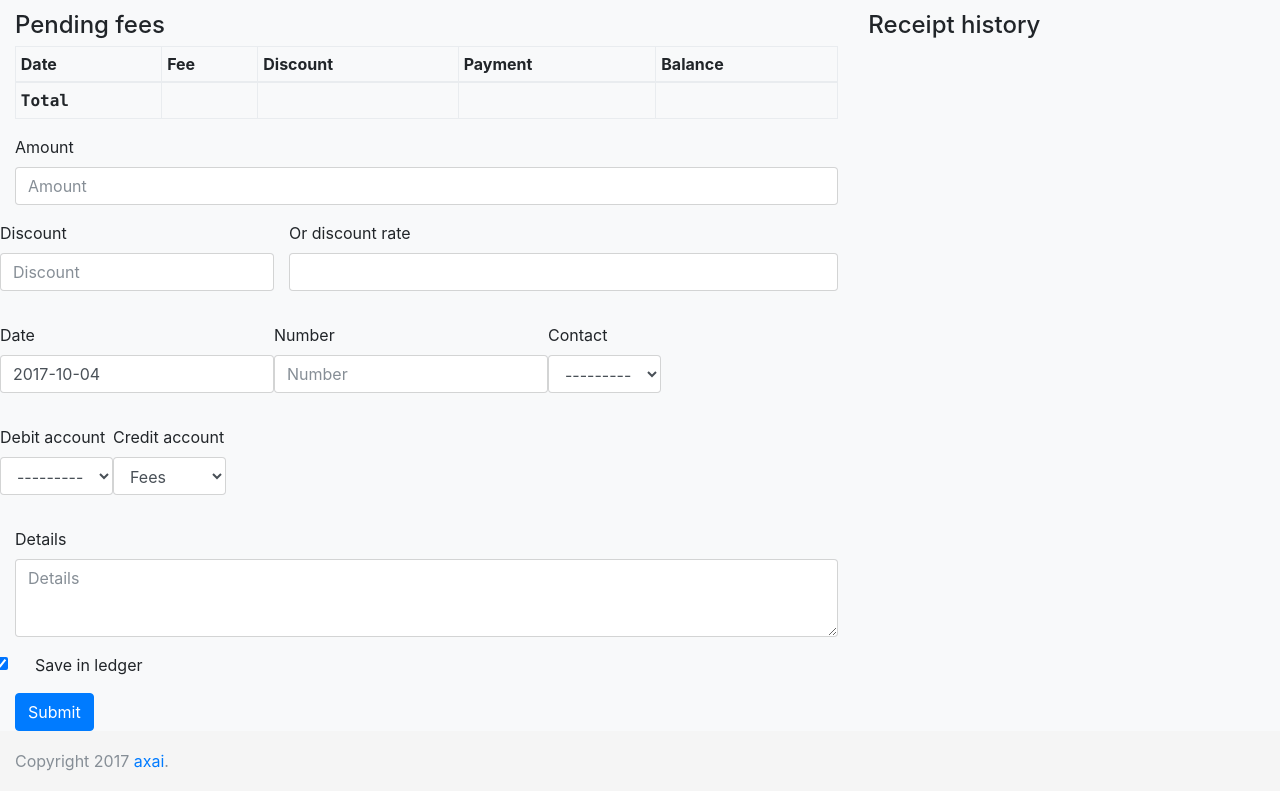
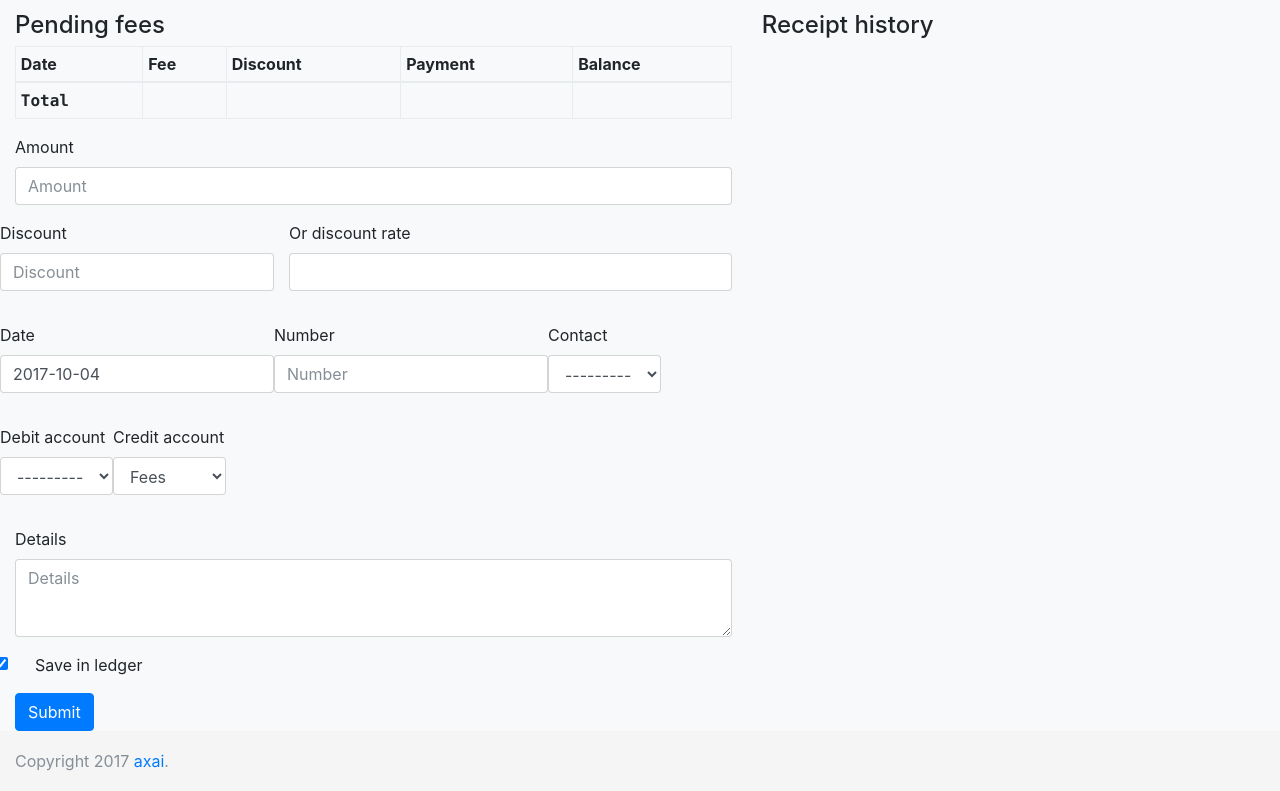
Before and after one commit to jackbravo/condorest-django, a Django app: template templates/revenue/create_receipt.html in a window 1280 px wide. Shown: the part 56-847 px from the top of the page. Run offline with Django 3.2, Linux system fonts and the light colour scheme; the template is opened without the code that fills it: values that come from a table or form of the project are taken from there, others are empty; data comes from the database, SQL or seed files in the repository; some libraries are stand-ins or nearby versions.

Commit message:
Have different column sizes for create receipt page on tablet and desktop

```diff
--- a/templates/revenue/create_receipt.html
+++ b/templates/revenue/create_receipt.html
@@ -6,7 +6,7 @@
 
 <div class="row">
 
-    <div class="col-md-8">
+    <div class="col-md-8 col-lg-7">
         <h4>Pending fees</h4>
         <!-- fees -->
         <table id="fees" class="table table-striped table-bordered table-hover table-sm">
@@ -70,7 +70,7 @@
         </form>
     </div>
 
-    <div class="col-md-4">
+    <div class="col-md-4 col-lg-5">
         <h4>Receipt history</h4>
         <!-- receips -->
         {% for receipt in receipts %}
```
